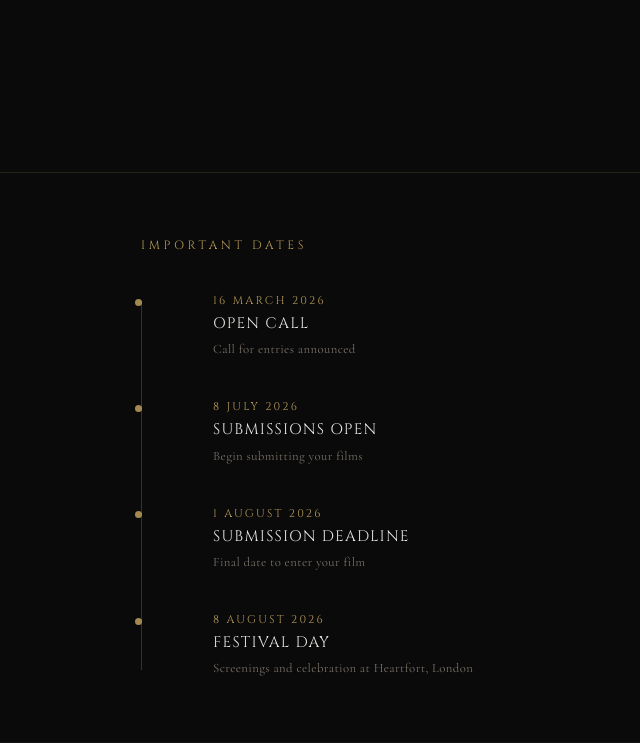
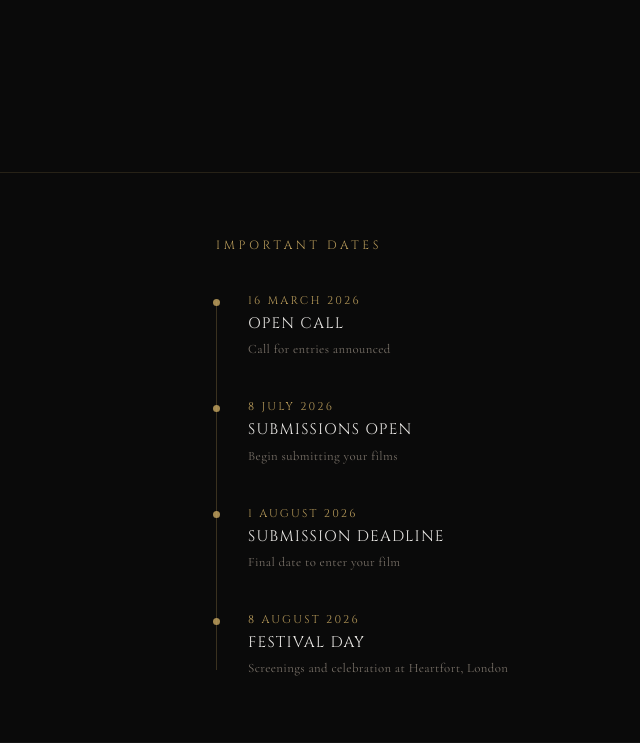
Before and after one commit to sirodoht/filmfestival, a Django app: page / in a window 1280 px wide. Shown: the part 1334-2077 px from the top of the page, without its empty margins (249-889 px from the left). Run offline with Django 5.2, Linux system fonts and the light colour scheme.

Commit message:
style: adjust timeline layout widths and spacing

```diff
--- a/main/templates/main/layout.html
+++ b/main/templates/main/layout.html
@@ -471,7 +471,7 @@
         }
 
         .important-dates-inner {
-            max-width: 500px;
+            max-width: 350px;
             margin: 0 auto;
             padding: 0 3rem;
         }
@@ -518,11 +518,9 @@
         .timeline-item {
             position: relative;
             padding-bottom: 2.5rem;
-            padding-left: 2.5rem;
         }
         @media (max-width: 768px) {
             .timeline-item {
-                padding-left: 1.75rem;
                 padding-bottom: 2rem;
             }
         }
@@ -533,7 +531,7 @@
 
         .timeline-dot {
             position: absolute;
-            left: -2.35rem;
+            left: -2.2rem;
             top: 0.35rem;
             width: 7px;
             height: 7px;
```
